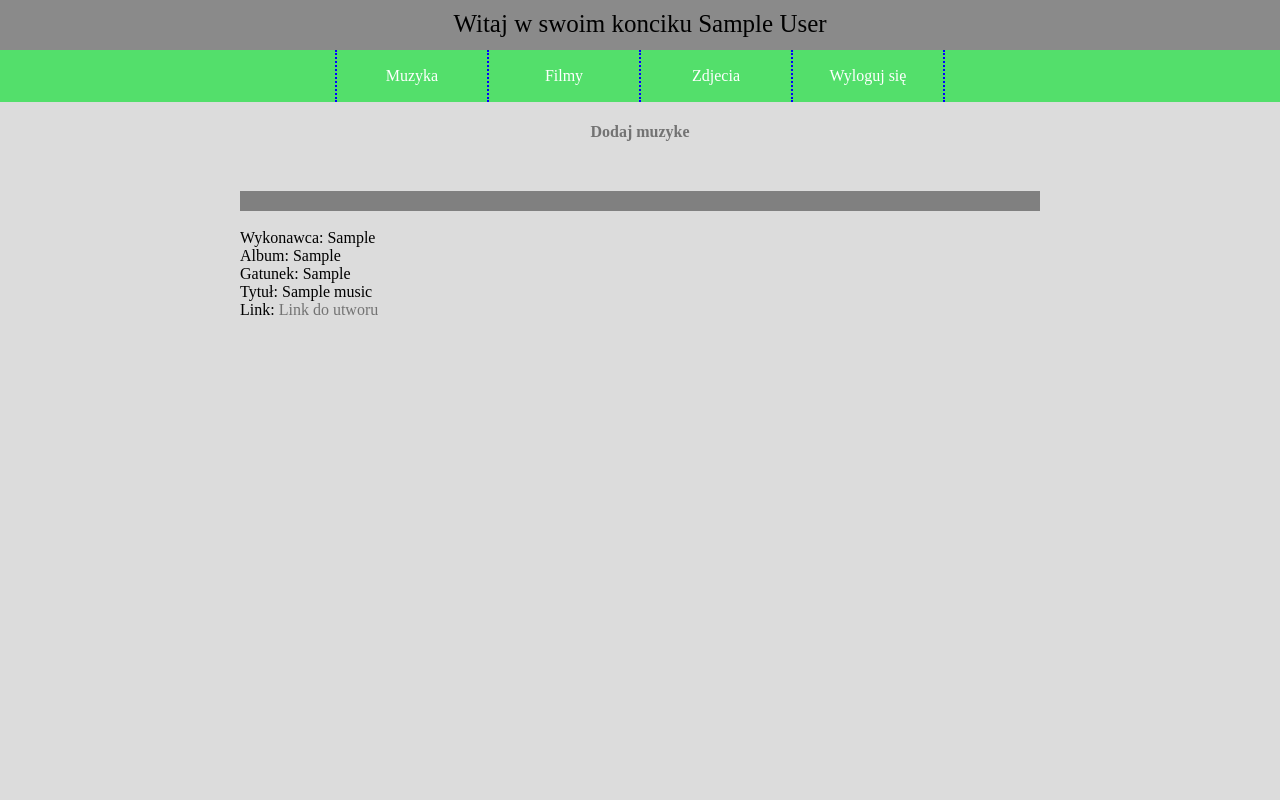
After one commit to ProgrammerAccount/FirstObjectProjekt, a PHP site: page /muzyka.php in a window 1280 px wide. The commit adds this page. Run offline with PHP 8.4, Linux system fonts and the light colour scheme; the visitor is signed in with stand-in values (Sample User, id 1); tables that the repository leaves empty or names only in its code hold one stand-in row (values such as "Sample post").

Commit message:
add music

```diff
--- a/ConnectSQL.php
+++ b/ConnectSQL.php
@@ -15,6 +15,7 @@ function SQLConnect($query)
 	{
 	$connect->close();
 	return $result;
+	$result->free();
 	}
 	else return false;
 	}
--- a/Upload.php
+++ b/Upload.php
@@ -68,7 +68,7 @@ SQLConnect($sql_query);
 
    </div>
    <div id="menu">
-     <a href="img.php"><div class="menu" style="border-left: 2px dotted blue;">Muzyka</div></a>
+     <a href="muzyka.php"><div class="menu" style="border-left: 2px dotted blue;">Muzyka</div></a>
      <a href="img.php"><div class="menu">zdjecia</div></a>
      <a href="img.php"><div class="menu">Filmy</div></a>
      <a href="wyloguj.php"><div class="menu">Wyloguj się</div></a>
--- a/Upload_function.php
+++ b/Upload_function.php
@@ -76,6 +76,7 @@ public $good=true;
 		$this->file_name=$i.$this->file_name;
 		$return=SQLConnect("SELECT * FROM img WHERE file_name='".$this->file_name."' AND '".$id."'");
 	}
+	$return->free();
 
  }
 
--- a/home.php
+++ b/home.php
@@ -25,7 +25,7 @@ if(!isset($_SESSION['zalogowany']))
 
    </div>
    <div id="menu">
-     <a href="img.php"><div class="menu" style="border-left: 2px dotted blue;">Muzyka</div></a>
+     <a href="muzyka.php"><div class="menu" style="border-left: 2px dotted blue;">Muzyka</div></a>
      <a href="img.php"><div class="menu">Filmy</div></a>
      <a href="img.php"><div class="menu">Zdjecia</div></a>
      <a href="wyloguj.php"><div class="menu">Wyloguj się</div></a>
--- a/index.php
+++ b/index.php
@@ -14,7 +14,8 @@ require('LoginFunction.php');
 $login= new Login;
 
 $login->RecaptchaVerify($_POST['g-recaptcha-response'],'6LcT2B0TAAAAAKj9Wgab_UfuF-sWJcKqtUeYMfmo');
-list($_SESSION['id'],$_SESSION['name'],$_SESSION['zalogowany'],$_SESSION['email'])=$login->LoginPassVerifyConnect($_POST['login'],$_POST['pass']);
+list($_SESSION['id'],$_SESSION['name'],$_SESSION['zalogowany'],$_SESSION['email'])=
+$login->LoginPassVerifyConnect($_POST['login'],$_POST['pass']);
 
 }
 ?>
--- a/manager.php
+++ b/manager.php
@@ -25,7 +25,7 @@ if(!isset($_SESSION['zalogowany']))
 
    </div>
    <div id="menu">
-     <a href="img.php"><div class="menu" style="border-left: 2px dotted blue;">Muzyka</div></a>
+     <a href="muzyka.php"><div class="menu" style="border-left: 2px dotted blue;">Muzyka</div></a>
      <a href="img.php"><div class="menu">Filmy</div></a>
      <a href="img.php"><div class="menu">Zdjecia</div></a>
      <a href="wyloguj.php"><div class="menu">Wyloguj się</div></a>
--- /dev/null
+++ b/muzyka.php
@@ -0,0 +1,106 @@
+<?php
+
+session_start();
+if(!isset($_SESSION['zalogowany']))
+{
+  header("Location: index.php");
+    exit;
+}
+
+function ShowMusic($id)
+{
+	require_once 'connect.php';
+	$connect= new mysqli($host,$user,$pass,$base);
+	if($connect->connect_error)
+	{
+		echo "ERROR:".$connect->connect_errno;
+	}
+	else
+	{
+	$result=$connect->query("SELECT * FROM Music WHERE id_user='".$_SESSION['id']."' ");
+	$connect->close();
+	$how_mutch=$result->num_rows;
+	for($i=0;$i<$how_mutch;$i++)
+	{
+		$arrayWithResult=$result->fetch_assoc();
+
+		echo '<div class="music">';
+		echo '<div class="info">';
+		echo "<br/>Wykonawca: ".$arrayWithResult['artist'];
+		echo "<br/>Album: ".$arrayWithResult['album'];
+		echo "<br/>Gatunek: ".$arrayWithResult['genre'];
+		echo "<br/>Tytuł: ".$arrayWithResult['title'];
+		echo '<br/>Link: <a target="_blank" href="'.$arrayWithResult['href'].'">Link do utworu</a>';
+
+		echo '</div>';
+			if(strstr($arrayWithResult['href'], 'youtube'))
+		{
+		$href=str_replace("watch?v=", 'embed/', $arrayWithResult['href']);
+		echo '<div class="film" ><iframe width="280" height="155"  src="'.$href.'" frameborder="0" allowfullscreen></iframe></div>';
+		}
+				echo '</div>';
+
+	}
+	$result->free();
+	}
+
+
+}
+?>
+<html>
+<head>
+<style>
+.info
+{
+width:300px;
+position:realative;
+float:left;
+}
+.film
+{
+width:300px;
+position:realative;
+float:left;
+}
+.music
+{
+margin-left:auto;
+margin-right:auto;
+width:800px;
+height:180px;
+margin-top:50px;
+border-top: 20px solid gray;
+}
+</style>
+  <!--Style css-->
+  <link rel="stylesheet" href="css/style.css" type="text/css">
+  <link rel="stylesheet" href="css/css/fontello.css" type="text/css">
+    <!--Fonts-->
+    <link ouhref='https://fonts.googleapis.com/css?family=Lobster&subset=latin,latin-ext' rel='stylesheet' type='text/css'>
+<meta charset="utf-8"/>
+<title>HostBook</title>
+</head>
+<body>
+
+    <div id="header">
+     Witaj w swoim konciku
+       <?php echo $_SESSION['name']; ?>
+
+
+   </div>
+   <div id="menu">
+     <a href="muzyka.php"><div class="menu" style="border-left: 2px dotted blue;">Muzyka</div></a>
+     <a href="img.php"><div class="menu">Filmy</div></a>
+     <a href="img.php"><div class="menu">Zdjecia</div></a>
+     <a href="wyloguj.php"><div class="menu">Wyloguj się</div></a>
+  </div>
+    <main>
+		<h4 style="text-align:center;"><a href="UploadMusic.php">Dodaj muzyke</a></h4>
+		<?php
+		ShowMusic($_SESSION['id']);
+		?>
+		<div style="clear: both;"></div>
+
+  	</main>
+</body>
+</html>
--- a/rejFunction.php
+++ b/rejFunction.php
@@ -24,8 +24,10 @@
 		if($result->num_rows>0)
 		{
 			$this->good=false;
+
 			return '<div class="bad">Już jest konto o taki adresie e-mail!</div>';
 		}
+		else $result->free();
 
 
 	 }
@@ -69,6 +71,7 @@
         $rezultat=$connect->query("SELECT * FROM user WHERE email='".$this->email."'");
         $array=$rezultat->fetch_assoc();
 				$connect->close();
+				$rezultat->free();
         return array ($array['id'],$this->email,$this->name);
 			}
 
```
Also changed, not shown: LoginFunction.php (+4 -3 lines), UploadMusic.php (added, +83 -0 lines), addMusic.php (added, +23 -0 lines), edit.php (+7 -6 lines), img.php (+11 -8 lines).
